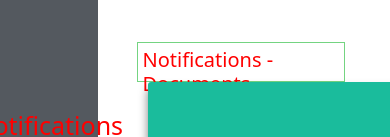
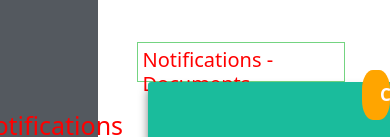
Before and after one commit to LL04-Finance-Dowell/100018-dowellWorkflowAi-testing, a React (Create React App) app in the folder frontend/: page /#/ in a window 390 px wide. Shown: the part 724-861 px from the top of the page. Built offline with nearby package versions, Linux system fonts and the light colour scheme.

Commit message:
adding responsiveness

```diff
--- a/frontend/src/pages/Landing/Home.js
+++ b/frontend/src/pages/Landing/Home.js
@@ -18,6 +18,7 @@ import InsertDriveFileIcon from "@mui/icons-material/InsertDriveFile";
 import "../Landing/home.css";
 import HoverCard from "../../components/hover-card/HoverCard";
 import Table from "../../components/table/Table";
+import Chat from "../../components/chat/Chat";
 const LandingPage = () => {
   const { currentUser } = useUserContext();
 
@@ -43,6 +44,7 @@ const LandingPage = () => {
 
       <div className="main">
         <SideBar />
+
         <div className="top-main">
           <Carousel />
 
@@ -219,6 +221,7 @@ const LandingPage = () => {
           </div>
         </div>
         <FlipCard />
+        <Chat />
       </div>
       <div
         style={{ display: "flex", justifyContent: "space-between" }}
--- a/frontend/src/pages/Landing/home.css
+++ b/frontend/src/pages/Landing/home.css
@@ -28,3 +28,7 @@
 .face {
   border-radius: 50%;
 }
+@media (max-width: 800px) {
+  .top-main {
+  }
+}
```
